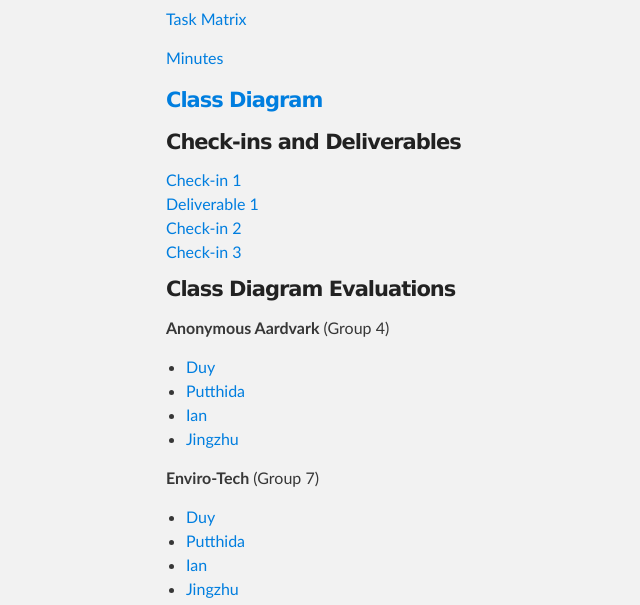
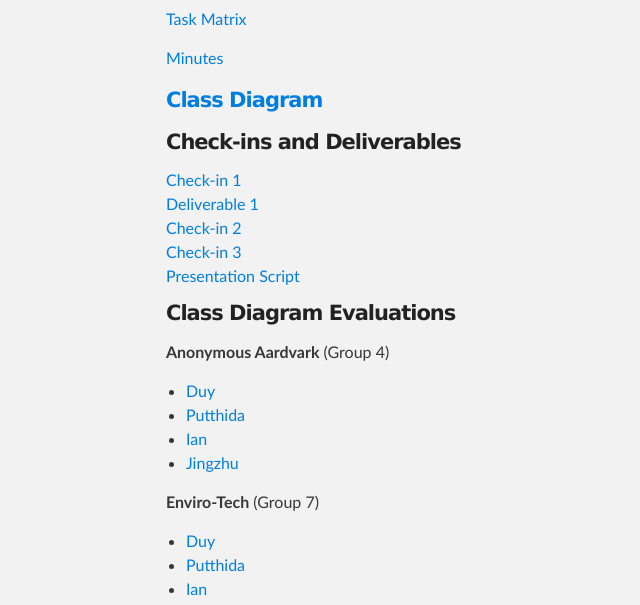
Before and after one commit to HuSCII/HuSCII, a plain HTML site: page index.html in a window 1280 px wide. Shown: the part 950-1555 px from the top of the page, without its empty margins (154-794 px from the left). Drawn offline with Linux system fonts and the light colour scheme.

Commit message:
added presentation script to links

```diff
--- a/index.html
+++ b/index.html
@@ -53,7 +53,8 @@
 <a href="https://drive.google.com/file/d/0B9dGBtNiBX-MekhzZjZTQURzYWM/view?usp=sharing">Check-in 1</a><br>
 <a href="https://github.com/HuSCII/HuSCII/blob/master/Deliverables/Deliverable%201%20(HuSCII).pdf">Deliverable 1</a><br>
 <a href="https://github.com/HuSCII/HuSCII/blob/master/Check-Ins/Check-In%202.pdf">Check-in 2</a><br>
-<a href="https://github.com/HuSCII/HuSCII/tree/master/ParkManagement/src">Check-in 3</a>
+<a href="https://github.com/HuSCII/HuSCII/tree/master/ParkManagement/src">Check-in 3</a><br>
+<a href="https://docs.google.com/document/d/1mLej5Aa59Araykp-QIxzjklRC06u_2xnwLWPMaBzlw4/edit">Presentation Script</a>
 <br>
 
 <h4>Class Diagram Evaluations</h4>
```
